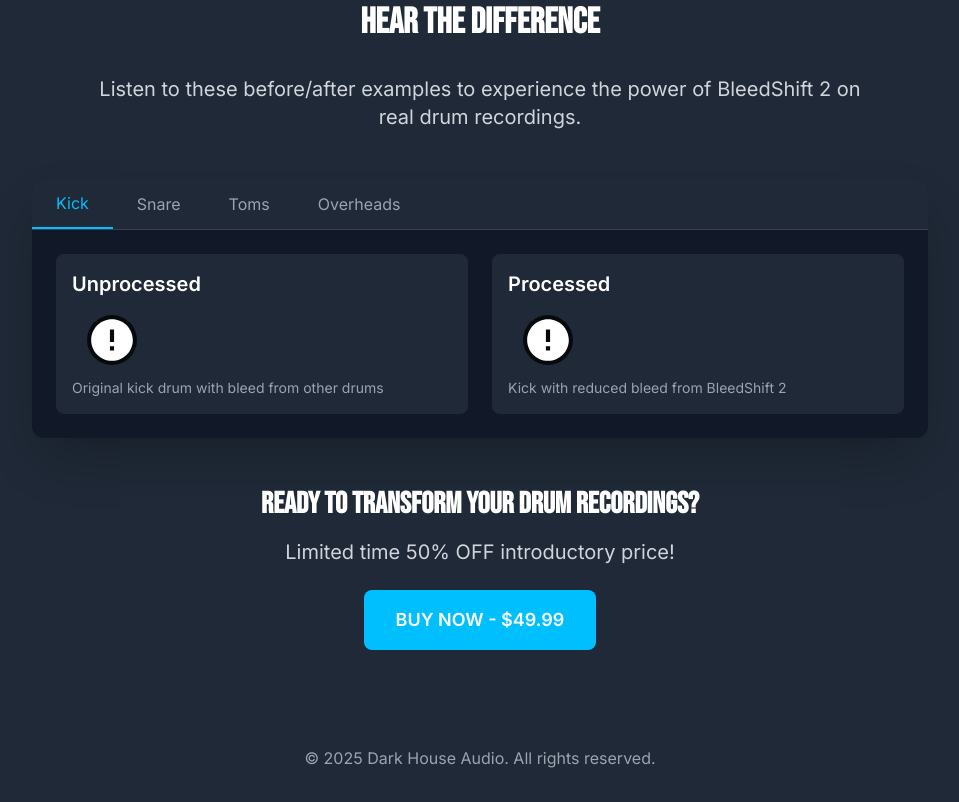
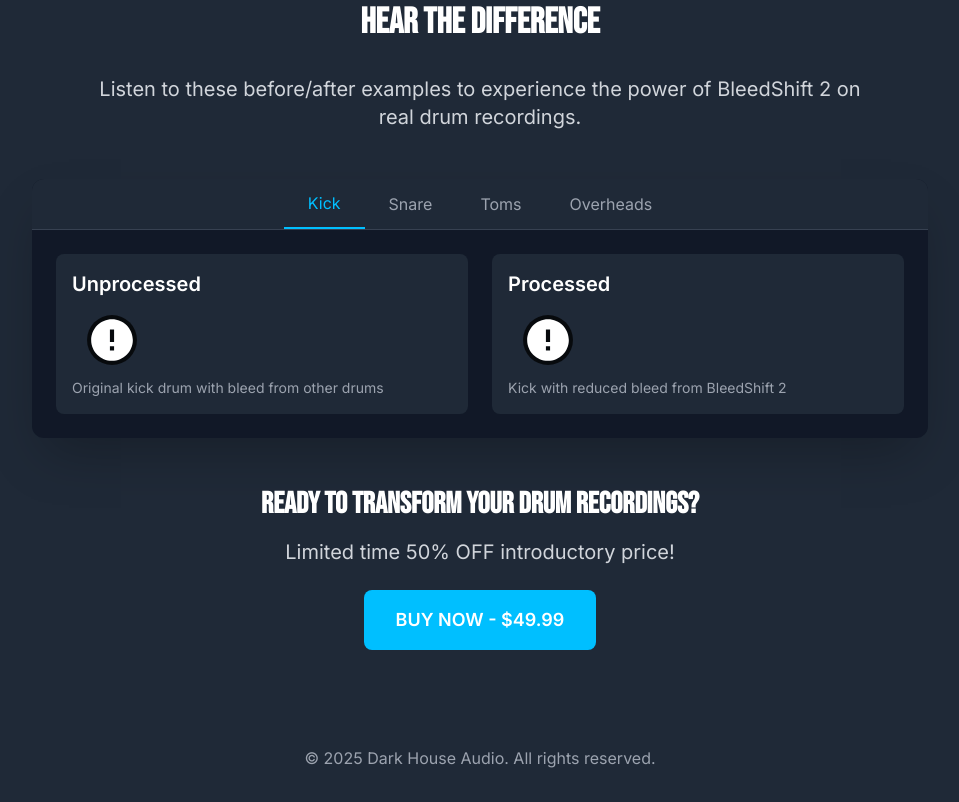
Before and after one commit to darkhouseaudio/darkhouseaudio, a plain HTML site: page bleedshift2.html in a window 1280 px wide. Shown: the part 2311-3113 px from the top of the page, without its empty margins (160-1119 px from the left). Drawn offline with nearby package versions, Linux system fonts and the light colour scheme.

Commit message:
Automatic update 09/05/2025 22:59:52,79

```diff
--- a/bleedshift2.html
+++ b/bleedshift2.html
@@ -447,7 +447,7 @@
       <!-- Audio Player -->
       <div class="max-w-4xl mx-auto bg-gray-900 rounded-xl shadow-2xl overflow-hidden">
         <!-- Tab Navigation -->
-        <div class="flex border-b border-gray-700 bg-gray-800 overflow-x-auto">
+        <div class="flex md:justify-center border-b border-gray-700 bg-gray-800 overflow-x-auto">
           <button class="px-3 md:px-6 py-3 text-skyblue border-b-2 border-skyblue font-medium whitespace-nowrap" onclick="showTab('kick')">Kick</button>
           <button class="px-3 md:px-6 py-3 text-gray-400 hover:text-skyblue font-medium whitespace-nowrap" onclick="showTab('snare')">Snare</button>
           <button class="px-3 md:px-6 py-3 text-gray-400 hover:text-skyblue font-medium whitespace-nowrap" onclick="showTab('toms')">Toms</button>
```
Also changed, not shown: product-landing.html (+1 -1 lines).
